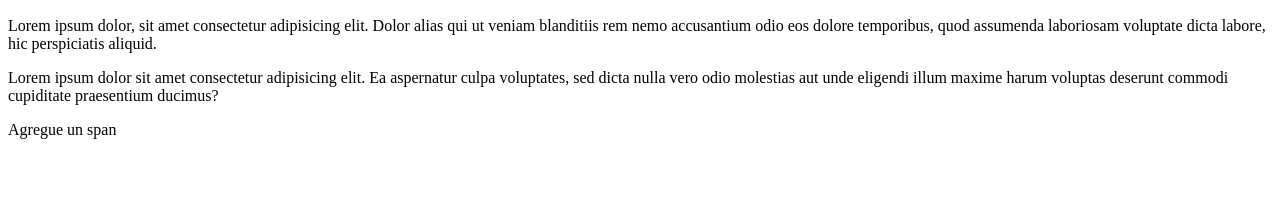
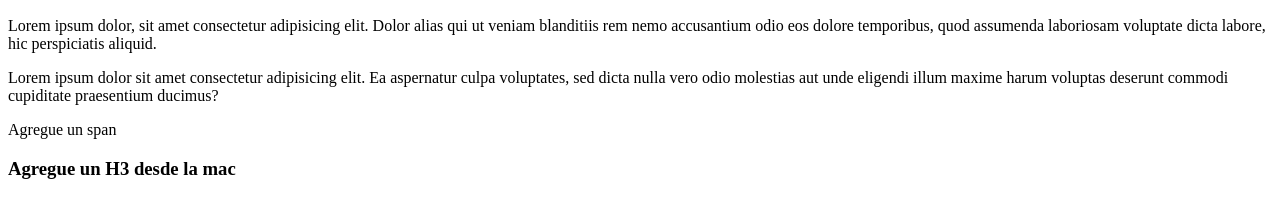
Before and after one commit to jrc9/Prueba-GIT, a plain HTML site: page index.html in a window 1280 px wide. Shown: the part 110-328 px from the top of the page. Drawn offline with Linux system fonts and the light colour scheme.

Commit message:
Agregue h3 desde mac

```diff
--- a/index.html
+++ b/index.html
@@ -12,5 +12,6 @@
     <p>Lorem ipsum dolor, sit amet consectetur adipisicing elit. Dolor alias qui ut veniam blanditiis rem nemo accusantium odio eos dolore temporibus, quod assumenda laboriosam voluptate dicta labore, hic perspiciatis aliquid.</p>
     <p>Lorem ipsum dolor sit amet consectetur adipisicing elit. Ea aspernatur culpa voluptates, sed dicta nulla vero odio molestias aut unde eligendi illum maxime harum voluptas deserunt commodi cupiditate praesentium ducimus?</p>
     <p><span>Agregue un span</span></p>
+    <h3>Agregue un H3 desde la mac</h3>
 </body>
 </html>
```
